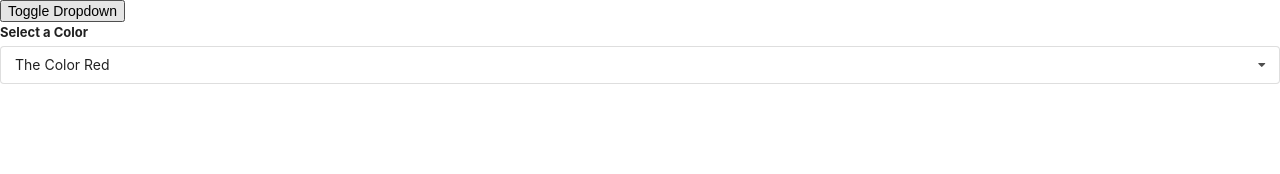
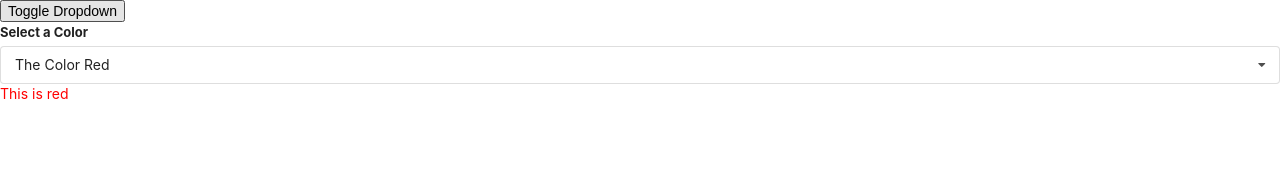
Before and after one commit to Mohsen-Hussen/widgets, a React (Create React App) app: page / in a window 1280 px wide. Shown: the top 174 px of the page. Built offline with nearby package versions, Linux system fonts and the light colour scheme.

Commit message:
add colored text to dropdown component

```diff
--- a/src/components/Dropdown.js
+++ b/src/components/Dropdown.js
@@ -13,15 +13,15 @@ const Dropdown = ({options , selected , onSelectChange}) => {
             </div>
         );
     });
-    // useEffect(() => {
-    //     document.body.addEventListener("click",(e) => {
-    //         if (ref.current.contains(e.target)) {
-    //             return;
-    //         }
-    //         setOpen(false);},
-    //         { capture: true }
-    //     );
-    // }, []);
+    const renderedText = options.map((option) => {
+        if (option.value === selected.value) {
+            return (
+                <p key={option.value} style={{color:`${option.value}`}} onClick={() => {onSelectChange(option)}}>
+                    This is {option.value}
+                </p>
+            );
+        } else {return null;}
+    });
     useEffect(() => {
         const onBodyClick = (event) => {
             if (ref.current.contains(event.target)) {
@@ -49,6 +49,7 @@ const Dropdown = ({options , selected , onSelectChange}) => {
                         {renderedOptions}
                     </div>
                 </div>
+                <div>{renderedText}</div>
             </div>
         </div>
     )
```
